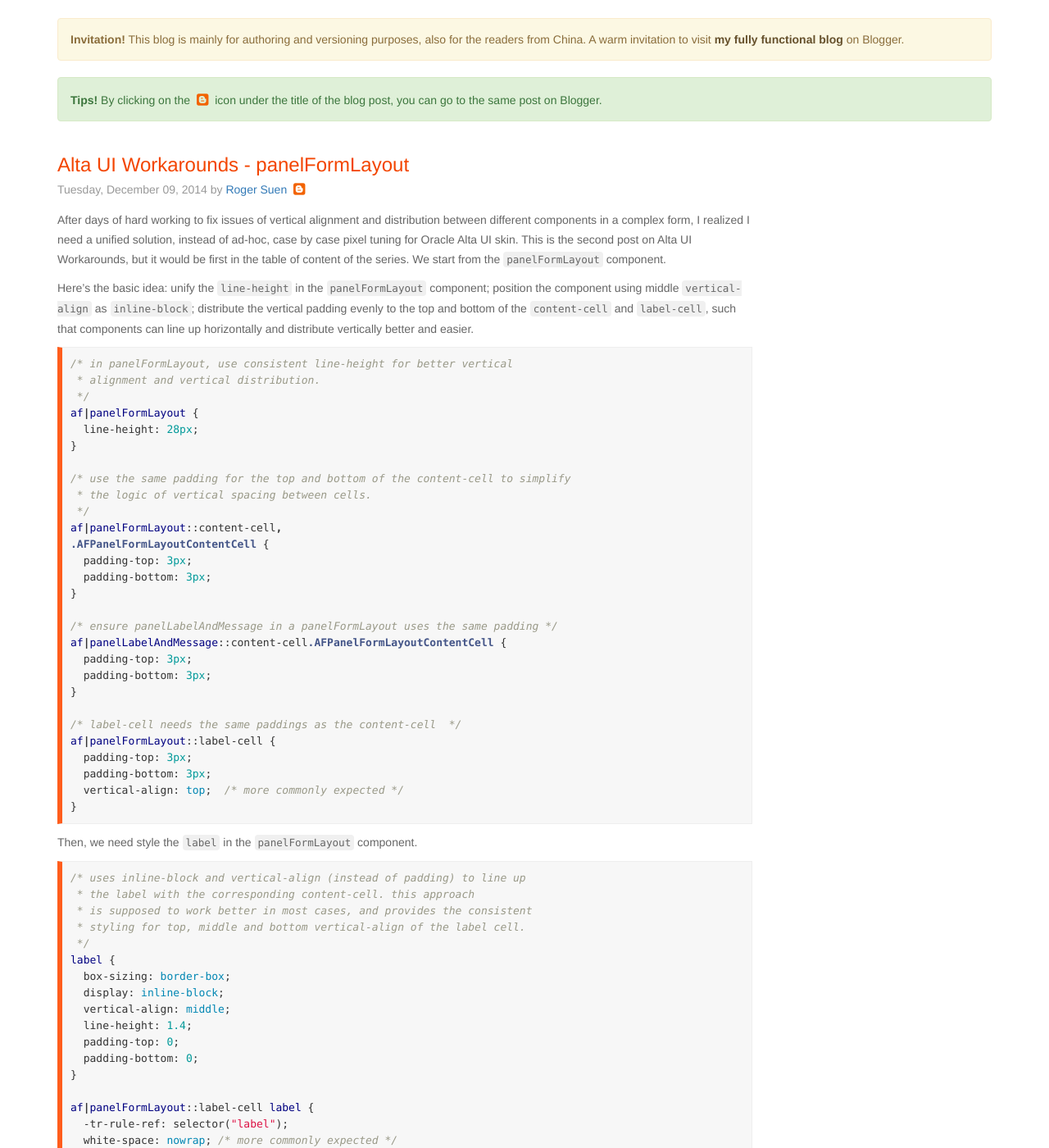
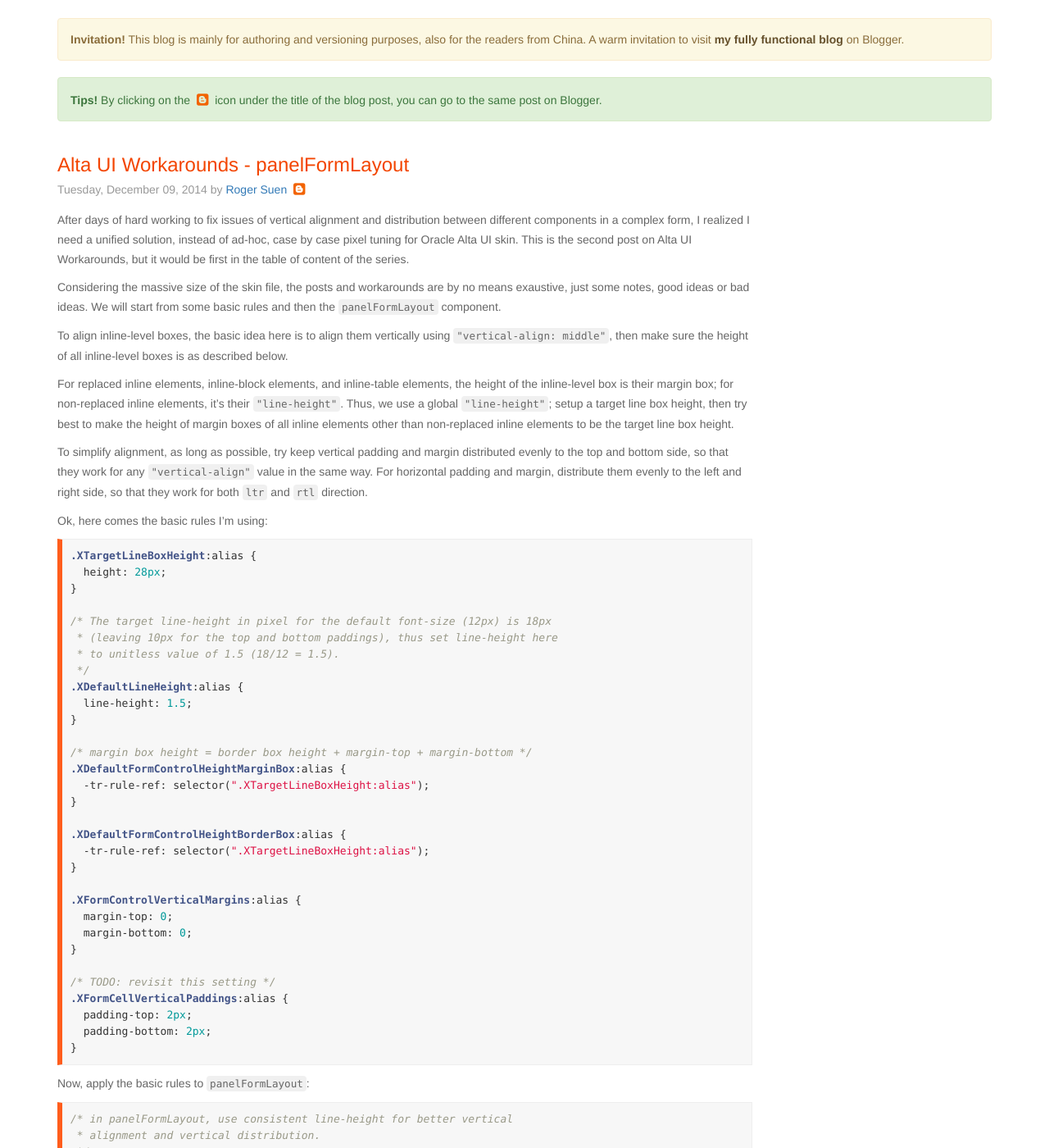
Before and after one commit to rogersuen/rogersuen.github.io, a Jekyll site: the page built from _posts/2014-12-09-alta-ui-workarounds-panelformlayout.md, in a window 1280 px wide and 1400 px high, scrolled down 288 px. Shown: the whole window at 82% size. Built offline with Jekyll 4.4.1, drawn with Linux system fonts in a browser that asks for light colours; Markdown is read by kramdown in place of the engine named in the settings; some of the changed text lies outside the part shown.

Commit message:
updated 2014-12-09-alta-ui-workarounds-panelformlayout.md

````diff
--- a/_posts/2014-12-09-alta-ui-workarounds-panelformlayout.md
+++ b/_posts/2014-12-09-alta-ui-workarounds-panelformlayout.md
@@ -4,99 +4,162 @@
 excerpt:
   When working with Alta UI skin, we can achieve better vertical alignment and distribution by unifying vertical-align, line-height and the vertical paddings of the panelFormLayout component.
 ---
-After days of hard working to fix issues of vertical alignment and distribution between different components in a complex form, I realized I need a unified solution, instead of ad-hoc, case by case pixel tuning for Oracle Alta UI skin. This is the second post on Alta UI Workarounds, but it would be first in the table of content of the series. We start from the `panelFormLayout` component.
+After days of hard working to fix issues of vertical alignment and distribution between different components in a complex form, I realized I need a unified solution, instead of ad-hoc, case by case pixel tuning for Oracle Alta UI skin. This is the second post on Alta UI Workarounds, but it would be first in the table of content of the series.
 
-Here's the basic idea: unify the `line-height` in the `panelFormLayout` component; position the component using middle `vertical-align` as `inline-block`; distribute the vertical padding evenly to the top and bottom of the `content-cell` and `label-cell`, such that components can line up horizontally and distribute vertically better and easier.
+Considering the massive size of the skin file, the posts and workarounds are by no means exaustive, just some notes, good ideas or bad ideas. We will start from some basic rules and then the `panelFormLayout` component.
 
-{% highlight css %}
+To align inline-level boxes, the basic idea here is to align them vertically using `"vertical-align: middle"`, then make sure the height of all inline-level boxes is as described below.
+
+For replaced inline elements, inline-block elements, and inline-table elements, the height of the inline-level box is their margin box; for non-replaced inline elements, it's their `"line-height"`. Thus, we use a global `"line-height"`; setup a target line box height, then try best to make the height of margin boxes of all inline elements other than non-replaced inline elements to be the target line box height.
+
+To simplify alignment, as long as possible, try keep vertical padding and margin distributed evenly to the top and bottom side, so that they work for any `"vertical-align"` value in the same way. For horizontal padding and margin, distribute them evenly to the left and right side, so that they work for both `ltr` and `rtl` direction.
+
+Ok, here comes the basic rules I'm using:
+
+```css
+.XTargetLineBoxHeight:alias {
+  height: 28px;
+}
+
+/* The target line-height in pixel for the default font-size (12px) is 18px
+ * (leaving 10px for the top and bottom paddings), thus set line-height here
+ * to unitless value of 1.5 (18/12 = 1.5).
+ */
+.XDefaultLineHeight:alias {
+  line-height: 1.5;
+}
+
+/* margin box height = border box height + margin-top + margin-bottom */
+.XDefaultFormControlHeightMarginBox:alias {
+  -tr-rule-ref: selector(".XTargetLineBoxHeight:alias");
+}
+
+.XDefaultFormControlHeightBorderBox:alias {
+  -tr-rule-ref: selector(".XTargetLineBoxHeight:alias");
+}
+
+.XFormControlVerticalMargins:alias {
+  margin-top: 0;
+  margin-bottom: 0;
+}
+
+/* TODO: revisit this setting */
+.XFormCellVerticalPaddings:alias {
+  padding-top: 2px;
+  padding-bottom: 2px;
+}
+```
+
+Now, apply the basic rules to `panelFormLayout`:
+
+```css
 /* in panelFormLayout, use consistent line-height for better vertical
  * alignment and vertical distribution.
  */
 af|panelFormLayout {
-  line-height: 28px;
+  -tr-rule-ref: selector(".XDefaultLineHeight:alias");
 }
 
-/* use the same padding for the top and bottom of the content-cell to simplify
+/* use the same padding for the top and bottom of the form cell to simplify
  * the logic of vertical spacing between cells.
  */
+.AFPanelFormLayoutContentCell,
 af|panelFormLayout::content-cell,
-.AFPanelFormLayoutContentCell {
-  padding-top: 3px;
-  padding-bottom: 3px;
+af|panelFormLayout::label-cell,
+af|panelLabelAndMessage::content-cell.AFPanelFormLayoutContentCell {
+  -tr-rule-ref: selector(".XFormCellVerticalPaddings:alias");
 }
-
-/* ensure panelLabelAndMessage in a panelFormLayout uses the same padding */
-af|panelLabelAndMessage::content-cell.AFPanelFormLayoutContentCell {
-  padding-top: 3px;
-  padding-bottom: 3px;
-}
-
-/* label-cell needs the same paddings as the content-cell  */
-af|panelFormLayout::label-cell {
-  padding-top: 3px;
-  padding-bottom: 3px;
-  vertical-align: top;  /* more commonly expected */
-}
-{% endhighlight %}
+```
 
 Then, we need style the `label` in the `panelFormLayout` component.
 
-{% highlight css %}
-/* uses inline-block and vertical-align (instead of padding) to line up
- * the label with the corresponding content-cell. this approach
- * is supposed to work better in most cases, and provides the consistent
- * styling for top, middle and bottom vertical-align of the label cell.
+```css
+/* make label an fixed-height inline-block element, so that it aligns with
+ * other components easier, either for start or top labelAlignment, or
+ * for top, middle or bottom vertical-align.
  */
-label {
+.XLabel:alias {
   box-sizing: border-box;
   display: inline-block;
   vertical-align: middle;
-  line-height: 1.4;
-  padding-top: 0;
-  padding-bottom: 0;
+  padding: 5px 0;
+  -tr-rule-ref: selector(".XDefaultLineHeight:alias");
+  -tr-rule-ref: selector(".XTargetLineBoxHeight:alias");
 }
 
-af|panelFormLayout::label-cell label {
-  -tr-rule-ref: selector("label");
-  white-space: nowrap; /* more commonly expected */
+af|panelFormLayout label {
+  -tr-rule-ref: selector(".XLabel:alias");
 }
-{% endhighlight %}
+```
 
-Now, the bad news first, we still have to play that tedious pixel game - fixing `line-height` and `padding` for many form control components, especially agent specific styles. The good news is, this time, we have clearly defined simple rules. We can do it in a consistent way. For example, to fix the styles of the `inputText` component, we need:
+Now, the bad news first, we still have to play that tedious pixel game - fixing `line-height` and `padding` for many form control components, especially agent specific styles. The good news is, this time, we have clearly defined simple rules. We can do it in a consistent way. For example, to fix the styles of the `inputText` component, I have the following:
 
-{% highlight css %}
-af|inputText::content {
+```css
+/* basic styling of inputText */
+.XInputText:alias {
   box-sizing: border-box;
-  height: 26px; /* height + margin = 28px */
-  margin: 1px;
-  padding: 5px;
-  line-height: 1.4;
+  display: inline-block;
+  vertical-align: middle;
+  margin: 0;
+  padding: 4px 6px;
+  border-width: 1px;
+  -tr-rule-ref: selector(".XDefaultLineHeight:alias");
+  -tr-rule-ref: selector(".XTargetLineBoxHeight:alias");
 }
 
-af|inputText:multi-row af|inputText::label {
-  padding-top: 3px; /* padding-top: 0px; (6644) */
+af|inputText::content {
+  -tr-rule-ref: selector(".XInputText:alias");
+}
+```
+
+The really dirty part is actually to remove styles from the inherited skin. I'm trying to do it in this way:
+
+```css
+af|inputText::label {
+  -tr-inhibit: padding-top;
+}
+af|inputText::label:rtl {
+  -tr-inhibit: padding-top;
+}
+```
+
+and in this way:
+
+```css
+/* reset native radio and checkbox input elements, so that they line up
+ * with their labels properly.
+ */
+.XSelectOneRadioNativeInput:alias {
+  position: static;
+  vertical-align: middle;
+  margin: 0;
+  padding: 0;
 }
 
-af|inputText:read-only .AFPanelFormLayoutContentCell,
-af|inputText:multi-row .AFPanelFormLayoutContentCell {
-  padding-top: 3px; /* padding-top: 0px; (6736) */
+af|selectBooleanRadio::native-input,
+af|selectOneRadio::native-input,
+af|selectBooleanCheckbox::native-input,
+af|selectManyCheckbox::native-input,
+af|selectBooleanRadio::native-input:rtl,
+af|selectOneRadio::native-input:rtl,
+af|selectBooleanCheckbox::native-input:rtl,
+af|selectManyCheckbox::native-input:rtl {
+    -tr-rule-ref: selector(".XSelectOneRadioNativeInput:alias");
 }
 
-@agent webkit {
-  af|inputText::label {
-    padding-top: 3px;
-  }
-
-  af|inputText:multi-row af|inputText::label {
-    padding-top: 3px;
-  }
-
-  af|inputText:multi-row:read-only af|inputText::label {
-    vertical-align: inherit;
-    padding-top: 3px;
+@agent webkit, gecko, ie {
+  af|selectOneRadio::native-input,
+  af|selectBooleanRadio::native-input,
+  af|selectBooleanCheckbox::native-input,
+  af|selectManyCheckbox::native-input,
+  af|selectOneRadio::native-input:rtl,
+  af|selectBooleanRadio::native-input:rtl,
+  af|selectBooleanCheckbox::native-input:rtl,
+  af|selectManyCheckbox::native-input:rtl {
+    -tr-rule-ref: selector(".XSelectOneRadioNativeInput:alias");
   }
 }
-{% endhighlight %}
+```
 
 Here's the display result of the sample page with Alta UI:
 
````
